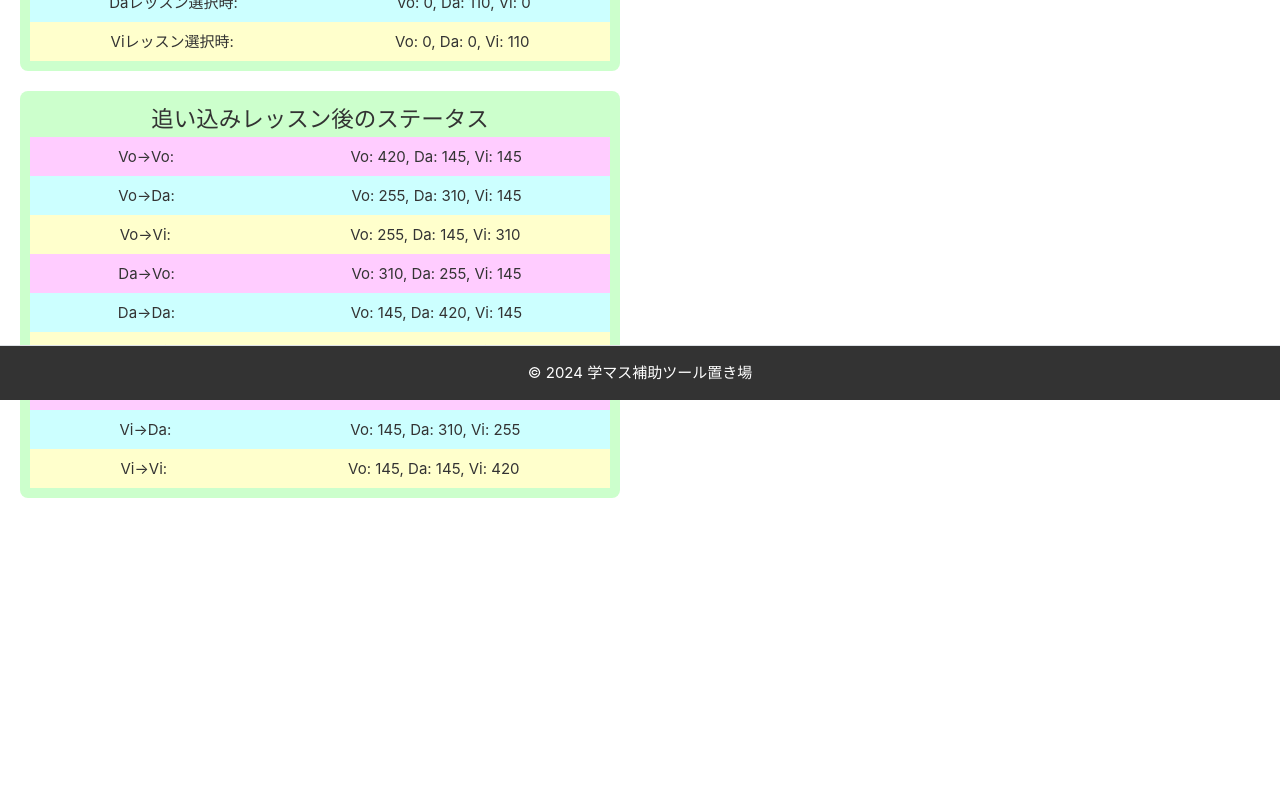
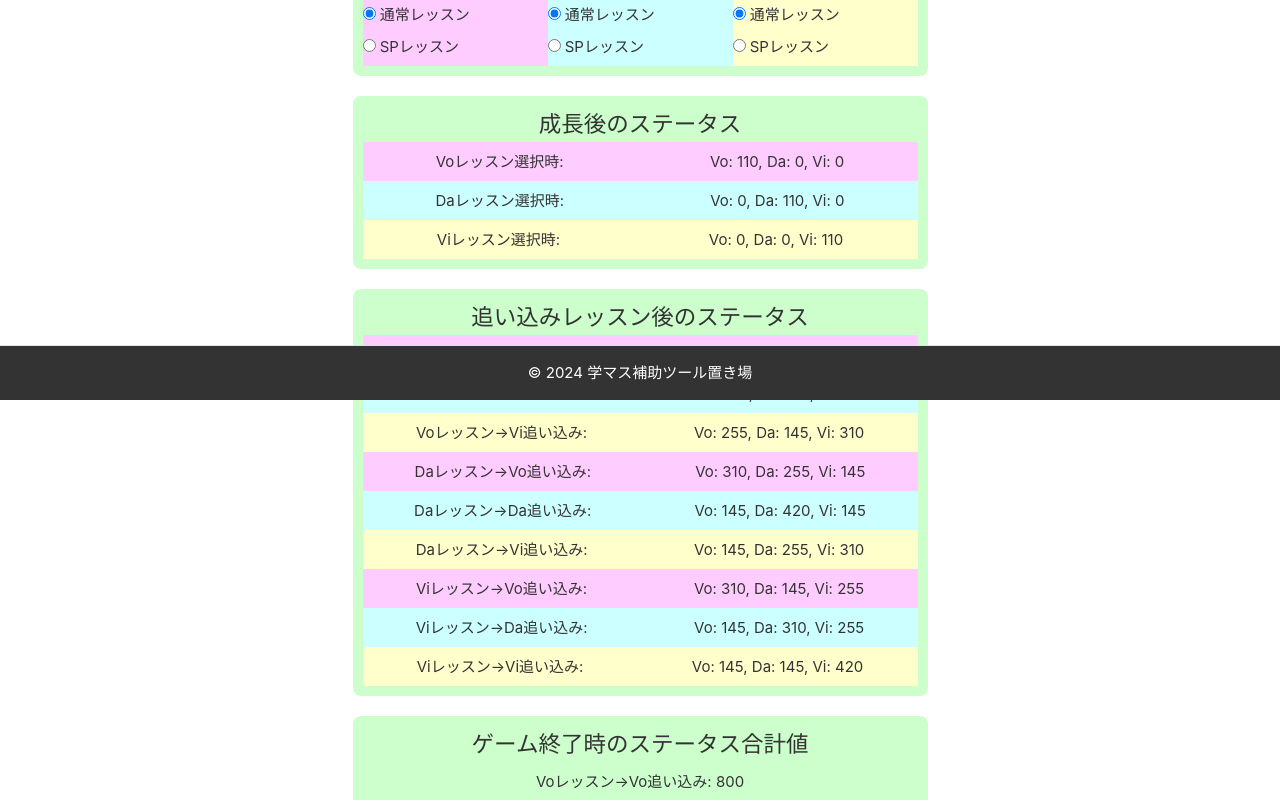
Before and after one commit to ktai98/gakumasu-tools, a Vue app: page /left-3-weeks-calculator in a window 1280 px wide. Shown: the part 400-1200 px from the top of the page. Before the commit the page ends 978 px from the top, so only its background shows below. Built offline with nearby package versions, Linux system fonts and the light colour scheme.

Commit message:
fix layout

```diff
--- a/src/App.vue
+++ b/src/App.vue
@@ -28,16 +28,19 @@ html, body {
   padding: 0;
   width: 100%;
   height: 100%;
+  background-color: #fff; /* 背景色を白に設定 */
 }
 
 #app {
-  background-color: #fff; /* 背景色を白に設定 */
   color: #333; /* テキストカラーを設定 */
   min-height: 100vh; /* ビューポートの最小高さを100%に設定 */
   margin: 0;
   padding: 0;
   box-sizing: border-box; /* ボックスサイズを境界線を含めたサイズに設定 */
   min-width: 100vw; /* ビューポートの幅を100%に設定 */
+  height: 100vh;
+  width: 100vw; /* 中央のコンテンツの幅を100%に設定 */
+  display: flex;
 }
 
 main {
@@ -45,7 +48,6 @@ main {
   padding-bottom: 70px; /* フッターの高さ + マージン */
   margin-left: auto;
   margin-right: auto;
-  max-width: 1200px; /* 中央のコンテンツの最大幅 */
-  width: 100%; /* 中央のコンテンツの幅を100%に設定 */
+  max-width: 100vw; /* 中央のコンテンツの最大幅 */
 }
 </style>
--- a/src/views/Left3WeeksCalculator.vue
+++ b/src/views/Left3WeeksCalculator.vue
@@ -69,47 +69,53 @@
     <div class="results-section">
       <h2>追い込みレッスン後のステータス</h2>
       <div class="result-row vo-group">
-        <p>Vo→Vo:</p>
+        <p>Voレッスン→Vo追い込み:</p>
         <p>Vo: {{ results.voToVo.vo }}, Da: {{ results.voToVo.da }}, Vi: {{ results.voToVo.vi }}</p>
       </div>
       <div class="result-row da-group">
-        <p>Vo→Da:</p>
+        <p>Voレッスン→Da追い込み:</p>
         <p>Vo: {{ results.voToDa.vo }}, Da: {{ results.voToDa.da }}, Vi: {{ results.voToDa.vi }}</p>
       </div>
       <div class="result-row vi-group">
-        <p>Vo→Vi:</p>
+        <p>Voレッスン→Vi追い込み:</p>
         <p>Vo: {{ results.voToVi.vo }}, Da: {{ results.voToVi.da }}, Vi: {{ results.voToVi.vi }}</p>
       </div>
       <div class="result-row vo-group">
-        <p>Da→Vo:</p>
+        <p>Daレッスン→Vo追い込み:</p>
         <p>Vo: {{ results.daToVo.vo }}, Da: {{ results.daToVo.da }}, Vi: {{ results.daToVo.vi }}</p>
       </div>
       <div class="result-row da-group">
-        <p>Da→Da:</p>
+        <p>Daレッスン→Da追い込み:</p>
         <p>Vo: {{ results.daToDa.vo }}, Da: {{ results.daToDa.da }}, Vi: {{ results.daToDa.vi }}</p>
       </div>
       <div class="result-row vi-group">
-        <p>Da→Vi:</p>
+        <p>Daレッスン→Vi追い込み:</p>
         <p>Vo: {{ results.daToVi.vo }}, Da: {{ results.daToVi.da }}, Vi: {{ results.daToVi.vi }}</p>
       </div>
       <div class="result-row vo-group">
-        <p>Vi→Vo:</p>
+        <p>Viレッスン→Vo追い込み:</p>
         <p>Vo: {{ results.viToVo.vo }}, Da: {{ results.viToVo.da }}, Vi: {{ results.viToVo.vi }}</p>
       </div>
       <div class="result-row da-group">
-        <p>Vi→Da:</p>
+        <p>Viレッスン→Da追い込み:</p>
         <p>Vo: {{ results.viToDa.vo }}, Da: {{ results.viToDa.da }}, Vi: {{ results.viToDa.vi }}</p>
       </div>
       <div class="result-row vi-group">
-        <p>Vi→Vi:</p>
+        <p>Viレッスン→Vi追い込み:</p>
         <p>Vo: {{ results.viToVi.vo }}, Da: {{ results.viToVi.da }}, Vi: {{ results.viToVi.vi }}</p>
+      </div>
+    </div>
+    <div class="results-section">
+      <h2>ゲーム終了時のステータス合計値</h2>
+      <div v-for="(result, index) in sortedResults" :key="index" class="result-row">
+        <p>{{ result.label }}: {{ result.total }}</p>
       </div>
     </div>
   </div>
 </template>
 
 <script lang="ts">
-import { defineComponent, ref } from 'vue';
+import { defineComponent, ref, computed } from 'vue';
 
 export default defineComponent({
   name: 'Left3WeeksCalculator',
@@ -175,10 +181,33 @@ export default defineComponent({
       return finalStatus;
     }
 
+    function calculate_total(status: { vo: number, da: number, vi: number }): number {
+      const vo = Math.min(1500, status.vo + 30);
+      const da = Math.min(1500, status.da + 30);
+      const vi = Math.min(1500, status.vi + 30);
+      return vo + da + vi;
+    }
+
+    const sortedResults = computed(() => {
+      const resultArray = [
+        { label: 'Voレッスン→Vo追い込み', total: calculate_total(results.value.voToVo) },
+        { label: 'Voレッスン→Da追い込み', total: calculate_total(results.value.voToDa) },
+        { label: 'Voレッスン→Vi追い込み', total: calculate_total(results.value.voToVi) },
+        { label: 'Daレッスン→Vo追い込み', total: calculate_total(results.value.daToVo) },
+        { label: 'Daレッスン→Da追い込み', total: calculate_total(results.value.daToDa) },
+        { label: 'Daレッスン→Vi追い込み', total: calculate_total(results.value.daToVi) },
+        { label: 'Viレッスン→Vo追い込み', total: calculate_total(results.value.viToVo) },
+        { label: 'Viレッスン→Da追い込み', total: calculate_total(results.value.viToDa) },
+        { label: 'Viレッスン→Vi追い込み', total: calculate_total(results.value.viToVi) },
+      ];
+
+      return resultArray.sort((a, b) => b.total - a.total);
+    });
+
     // 初期計算
     calculate();
 
-    return { status, bonus, lessonType, results, calculate };
+    return { status, bonus, lessonType, results, calculate, sortedResults };
   }
 });
 </script>
@@ -190,11 +219,15 @@ body {
 }
 
 .calculator-container {
-  padding-top: 80px; /* ヘッダーの高さ分のパディングを追加 */
+  padding-top: 100px; /* ヘッダーの高さ分のパディングを追加 */
+  padding-bottom: 100px;
   display: flex;
   flex-direction: column;
   align-items: center;
-  width: 100%; /* コンテナーの幅を100%に設定 */
+  width: 100%;
+  height:auto;
+  min-height: 100vh; /* コンテナーの高さを100vhに設定 */
+  box-sizing: border-box;
 }
 
 .input-section, .results-section {
@@ -202,26 +235,29 @@ body {
   padding: 10px; /* パディングを調整 */
   margin: 10px 0; /* マージンを調整 */
   border-radius: 8px;
-  width: 100%; /* セクションの幅を100%に設定 */
+  width: 100%;
   max-width: 600px; /* 最大幅を600pxに設定 */
   display: flex; /* Flexboxを使用 */
   flex-direction: column; /* 子要素を縦に並べる */
   align-items: center; /* 子要素を中央揃え */
+  box-sizing: border-box;
 }
 
 .input-row, .result-row {
   display: flex;
   justify-content: space-around;
-  width: 100%; /* 行の幅を100%に設定 */
-  margin-bottom: 0; /* マージンを削除 */
+  width: 100%;
+  margin-bottom: 0;
+  box-sizing: border-box;
 }
 
 .input-group {
   display: flex;
   flex-direction: column;
   align-items: flex-start;
-  width: 100%; /* グループの幅を100%に設定 */
-  padding: 0; /* パディングを削除 */
+  width: 100%;
+  padding: 0;
+  box-sizing: border-box;
 }
 
 .result-row p {
@@ -242,7 +278,7 @@ body {
 }
 
 input[type="number"] {
-  width: 100%; /* 入力欄の幅を100%に設定 */
+  width: 100%;
   max-width: 200px; /* 入力欄の最大幅を200pxに制限 */
 }
 
```
